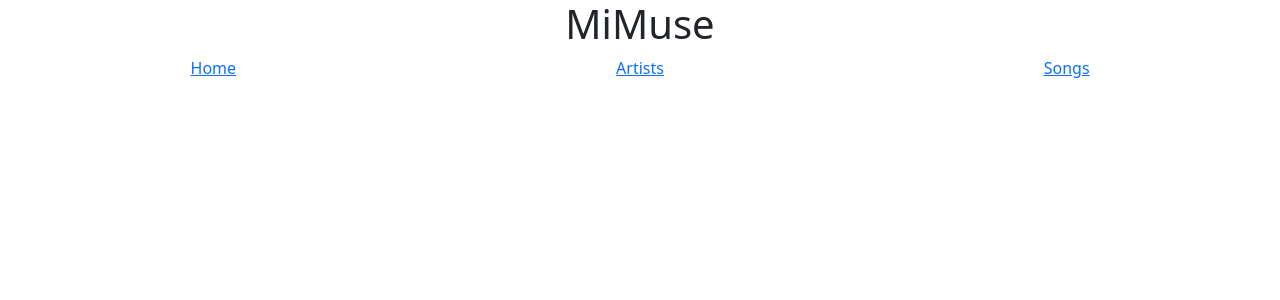
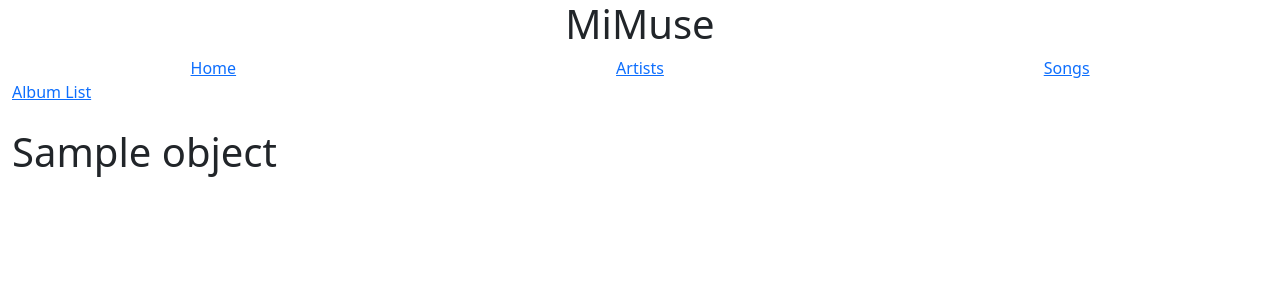
Before and after one commit to linjieyingg/songs, a Django app: template mimuse/songs/templates/songs/album_detail.html in a window 1280 px wide. Shown: the top 300 px of the page. Run offline with Django 5.2, Linux system fonts and the light colour scheme; the template is opened without the code that fills it: most values are stand-ins (such as "Sample title", 1, 10 or a date in 2020).

Commit message:
album list view

```diff
--- a/mimuse/songs/templates/songs/album_detail.html
+++ b/mimuse/songs/templates/songs/album_detail.html
@@ -1,4 +1,9 @@
 {% extends "base.html" %}
 
 {% block content %}
+
+<a href="{% url 'songs:album_list'%}" > Album List </a> <br/><br/>
+<h1>{{ object.title }}</h1>
+
+
 {% endblock content %}
--- a/mimuse/songs/urls.py
+++ b/mimuse/songs/urls.py
@@ -8,5 +8,5 @@ urlpatterns = [
     path('', views.SongListView.as_view(), name="song_list"),
     path("<int:pk>", views.SongDetailView.as_view(), name="song_detail"),
     path('albums/', views.AlbumListView.as_view(), name="album_list"),
-    # path("<int:pk>", views.ArtistDetailView.as_view(), name="artist_detail")
+    path("<int:pk>", views.AlbumDetailView.as_view(), name="album_detail")
 ]
--- a/mimuse/songs/views.py
+++ b/mimuse/songs/views.py
@@ -16,5 +16,5 @@ class SongDetailView(DetailView):
 class AlbumListView(ListView):
     model = Album
 
-# class ArtistDetailView(DetailView):
-#     model = Artist
+class AlbumDetailView(DetailView):
+    model = Album
```
